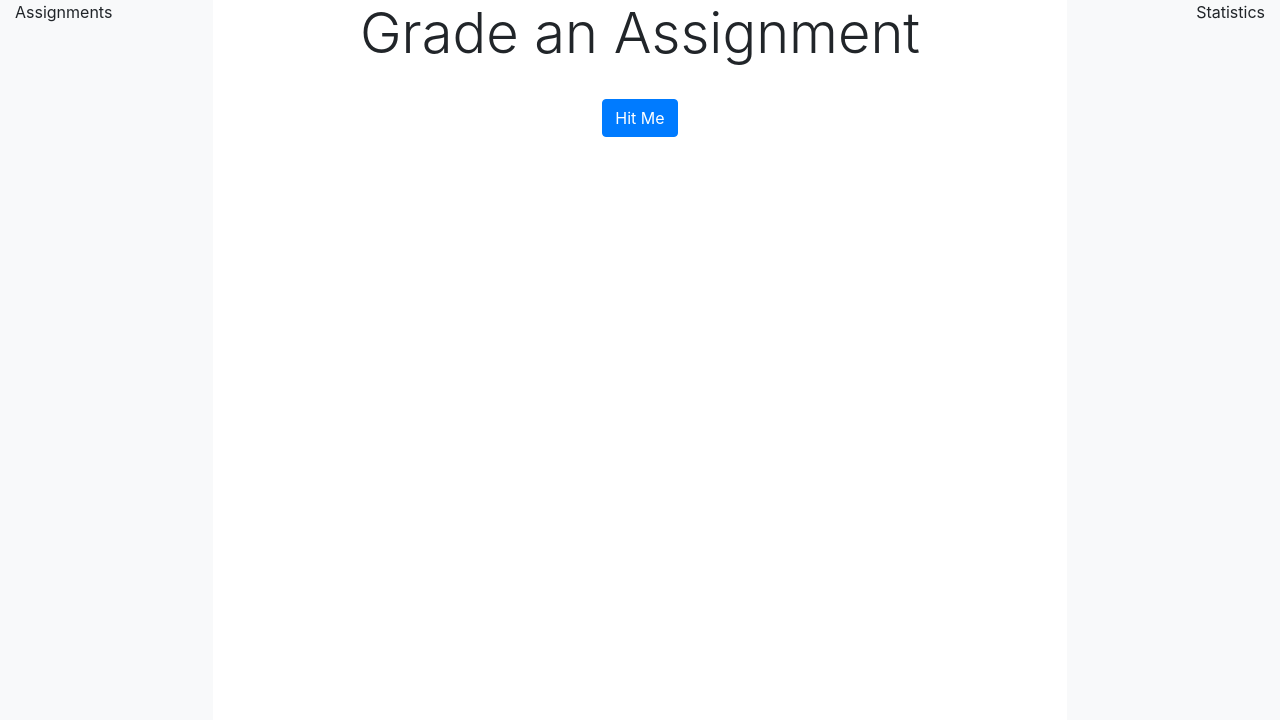
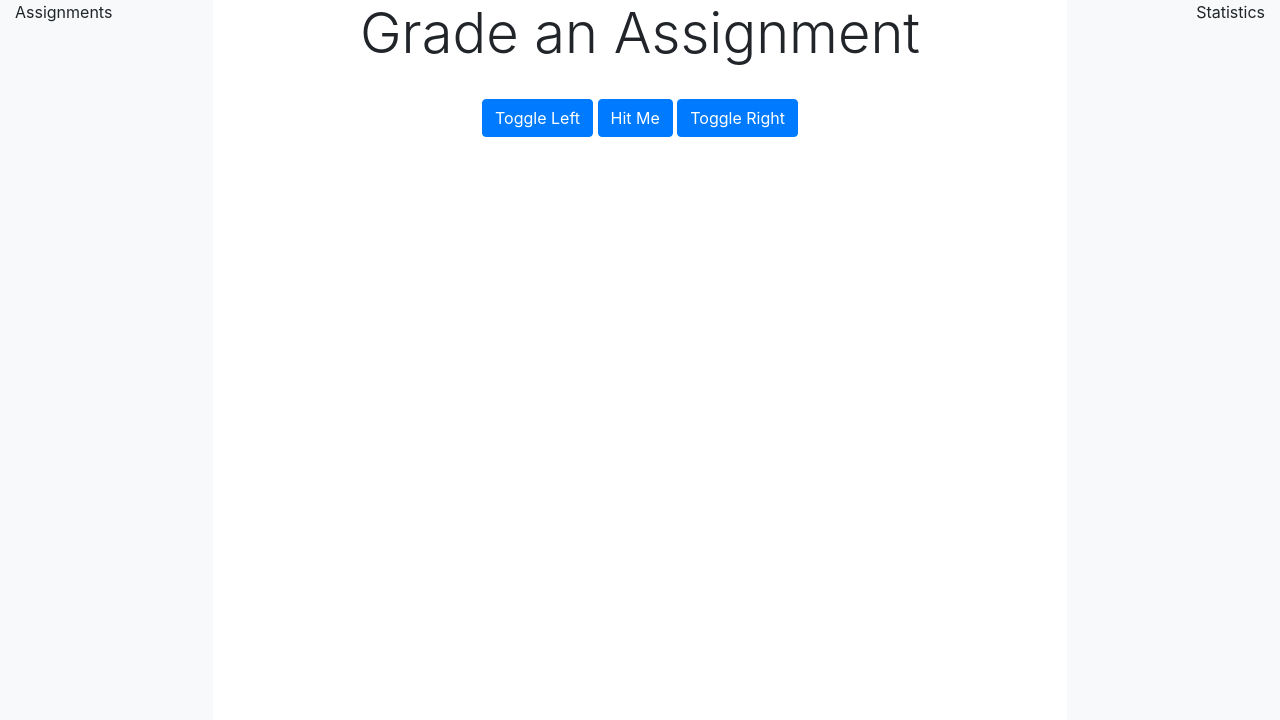
Before and after one commit to duci9y/jumbograde, a Django app: page /test_endpoint/ in a window 1280 px wide. Shown: the part 80-800 px from the top of the page. Run offline with Django 3.2, Linux system fonts and the light colour scheme; parts of the project's set-up code (start-up, migrations or seed data) failed here and were passed over; some libraries are stand-ins or nearby versions.

Commit message:
collapsible sidebars -need animation

```diff
--- a/core/jinja2/core/grade.html.j2
+++ b/core/jinja2/core/grade.html.j2
@@ -30,11 +30,9 @@
         Grade an Assignment
       </h1>
       <br>
-      <button type="button" class="btn btn-primary toggle-sidebar-left">Hit Me</button>
-      <!-- Sidebar hiding WIP
       <button type="button" class="btn btn-primary toggle-sidebar-left">Toggle Left</button>
+      <button type="button" class="btn btn-primary">Hit Me</button>
       <button type="button" class="btn btn-primary toggle-sidebar-right">Toggle Right</button>
-      -->
     </div>
     <nav class="col-md-2 sidebar text-right bg-light" id="sidebar-right">
       Statistics
@@ -42,5 +40,5 @@
   </div>
 </div>
 
-<!-- <script src="{{ static('core/grade.js') }}" type="text/javascript"></script> -->
+<script src="{{ static('core/grade.js') }}" type="text/javascript"></script>
 {% endblock %}
--- a/core/static/core/grade.css
+++ b/core/static/core/grade.css
@@ -2,12 +2,12 @@
   display: block;
 }
 
+/* Transitions are jumpy, not sure why */
 .sidebar {
-  height: 90vh;
-  -webkit-transition: margin 0.3s ease;
+  /*-webkit-transition: margin 0.3s ease;
   -moz-transition: margin 0.3s ease;
   -o-transition: margin 0.3s ease;
-  transition: margin 0.3s ease;
+  transition: margin 0.3s ease;*/
 }
 
 #sidebar-right.collapsed {
@@ -21,3 +21,8 @@
 .navbar {
   height: 10vh;
 }
+
+.row {
+  height: 90vh;
+  overflow-x: hidden;
+}
```
